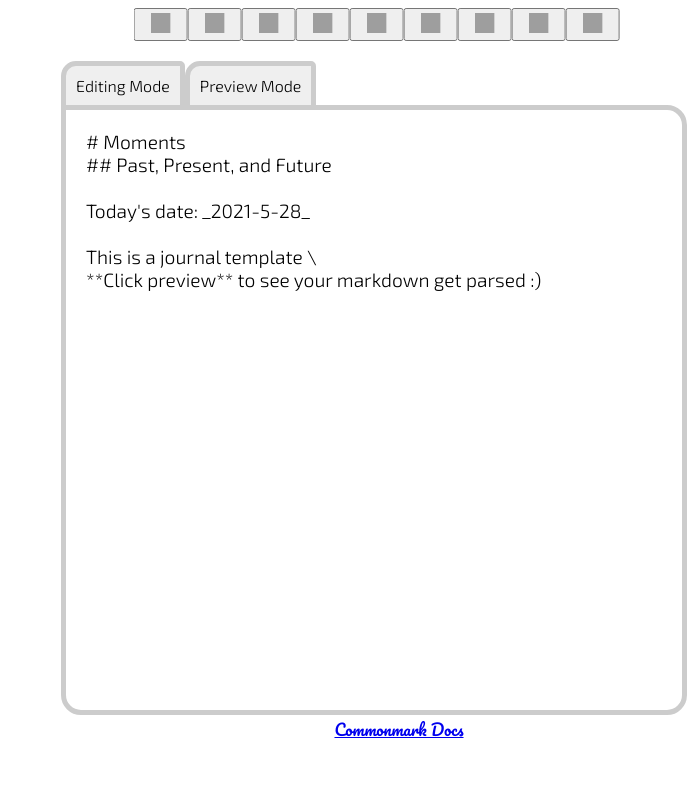
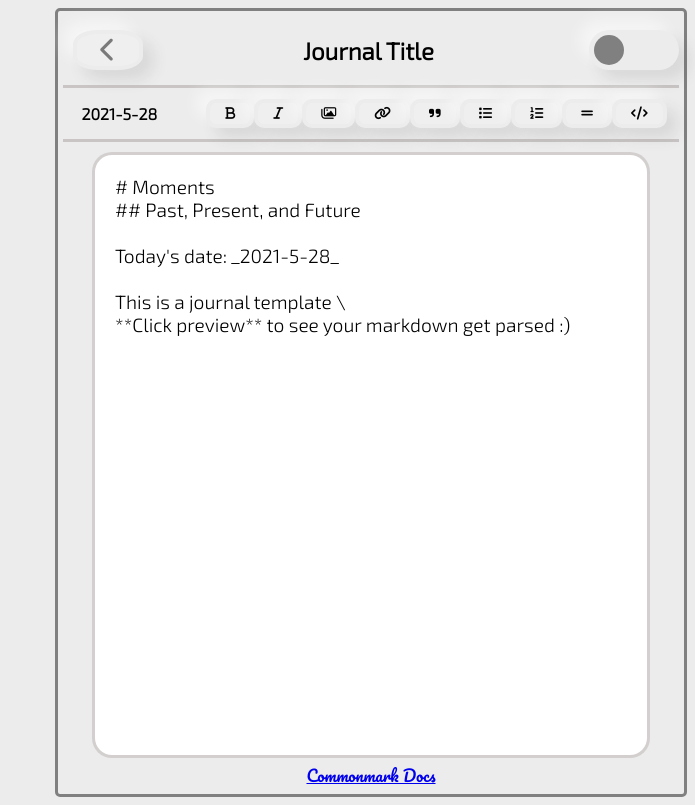
Before and after one commit to calvintanwj/Moments, a React (Create React App) app in the folder moments/: page / in a window 1280 px wide. Shown: the whole page, without its empty margins (585-1280 px from the left). Built offline with nearby package versions, Linux system fonts and the light colour scheme; grey boxes are pictures that could not be loaded.

Commit message:
Apply layout and styling to Journal

```diff
--- a/moments/public/index.html
+++ b/moments/public/index.html
@@ -7,7 +7,7 @@
     <link rel="preconnect" href="https://fonts.gstatic.com">
     <link href="https://fonts.googleapis.com/css2?family=Exo+2:wght@300&display=swap" rel="stylesheet">
     <link href="https://fonts.googleapis.com/css2?family=Pacifico&display=swap" rel="stylesheet">
-    <meta name="viewport" content="width=device-width, initial-scale=1" />
+    <script src="https://kit.fontawesome.com/307a86098e.js" crossorigin="anonymous"></script>    <meta name="viewport" content="width=device-width, initial-scale=1" />
     <meta name="theme-color" content="#000000" />
     <meta
       name="description"
--- a/moments/src/App.js
+++ b/moments/src/App.js
@@ -1,7 +1,6 @@
 import Calendar from "./Calendar.js";
 import Journal from "./Journal/Journal.js";
 import "./index.css";
-import "./Journal/Journal.css";
 
 function App() {
   return (
--- a/moments/src/Journal/Journal.css
+++ b/moments/src/Journal/Journal.css
@@ -1,86 +1,189 @@
 /* General styling of the main-interface */
 #main-interface {
-  float: right;
-  width: 45vw;
+  grid-column: 2;
+  grid-row: 1 / 3;
+  display: flex;
+  flex-direction: column;
+  border: 3px solid grey;
+  padding: 5px;
+  border-radius: 5px;
+  font-family: "Exo 2", sans-serif;
 }
 
-#modetb-with-area {
-  float: right;
-  margin-top: 15px;
+/* Styling for top header of journal */
+#journal-header {
+  display: flex;
+  justify-content: space-between;
+  align-items: center
+}
+
+/* Styling for the back-button */
+#back-button {
+  height: 40px;
+  width: 70px;
+  margin-left: 10px;
+  box-shadow: -10px -10px 15px rgba(255, 255, 255, 0.5),
+    10px 10px 15px rgba(70, 70, 70, 0.12);
+  border-radius: 35%;
+  border: 4px solid #ececec;
+  outline: none;
+  display: flex;
+  align-items: center;
+  justify-content: center;
+}
+
+#back-button:after {
+  font-family: FontAwesome;
+  content: "\f053";
+  font-size: 25px;
+  color: #7a7a7a;
+}
+
+#back-button:hover {
+  box-shadow: inset -10px -10px 15px rgba(255, 255, 255, 0.5),
+    inset 10px 10px 15px rgba(70, 70, 70, 0.12);
+  cursor: pointer;
+}
+
+#back-button:active {
+  box-shadow: -10px -10px 15px rgba(255, 255, 255, 0.5),
+    10px 10px 15px rgba(70, 70, 70, 0.12),
+    inset -10px -10px 15px rgba(255, 255, 255, 0.5),
+    inset 10px 10px 15px rgba(70, 70, 70, 0.12);
+}
+
+#back-button:active:after {
+  color: #365fe6a1;
+}
+
+/* Styling for the mode toolbar */
+#mode-switch {
+  visibility: hidden;
+}
+
+/* The mode switch background */
+#mode-switch + label {
+  cursor: pointer;
+  text-indent: -9999px;
+  width: 90px;
+  height: 40px;
+  display: block;
+  border-radius: 100px;
+  position: relative;
+  box-shadow: -10px -10px 15px rgba(255, 255, 255, 0.5),
+    10px 10px 15px rgba(70, 70, 70, 0.12);
+}
+
+#mode-switch + label:hover {
+  box-shadow: inset -10px -10px 15px rgba(255, 255, 255, 0.5),
+    inset 10px 10px 15px rgba(70, 70, 70, 0.12);
+  cursor: pointer;
+}
+
+/* The circle of the mode switch */
+#mode-switch + label:after {
+  content: "";
+  position: absolute;
+  top: 5px;
+  left: 5px;
+  width: 30px;
+  height: 30px;
+  border-radius: 90px;
+  background: grey;
+  transition: 0.3s;
+}
+
+/* The mode switch to change background color */
+#mode-switch:checked + label {
+  background: #244fdfa1;
+  transition: 0.9s;
+}
+
+/* The movement of the circle after checked */
+#mode-switch:checked + label:after {
+  left: calc(100% - 5px);
+  /* Moves the circle in the opposite direction of the previous iteration each time
+  the switch is toggled */
+  transform: translateX(-100%);
+  background: white;
+}
+
+/* Makes circle wider when clicked */
+#mode-switch + label:active:after {
+  width: 50px;
+}
+
+#journal-title {
+  padding-left: 15%;
+}
+
+/* Styling for second header of journal */
+#date-with-toolbar {
+  display: flex;
+  justify-content: space-between;
+  align-items: center;
+  border-bottom: 3px solid rgba(168, 161, 161, 0.507);
+  border-top: 3px solid rgba(168, 161, 161, 0.507);
+}
+
+/* Styling for date */
+#journal-date {
+  padding-left: 3%;
+  font-weight: bold;
+}
+
+#text-area {
+  align-self: center;
 }
 
 /* Styling of the journal and preview area */
 #journal-area,
 #preview-area {
   font-size: 1.2em;
-  border: 5px solid #cccccc;
+  border: 3px solid rgba(168, 161, 161, 0.507);
+  border-radius: 20px;
+  padding: 20px;
+  margin-top: 10px;
   outline: none;
-  width: 45vw;
+  width: 40vw;
   height: 70vh;
-  padding: 20px;
+  align-self: center;
+  justify-content: center;
   resize: none;
-  float: right;
   font-family: "Exo 2", sans-serif;
-  border-top-right-radius: 20px;
-  border-bottom-left-radius: 20px;
-  border-bottom-right-radius: 20px;
-}
-
-#mdtb-block {
-  width: 50vw;
-  text-align: center;
-  transform: translateX(-8.5%);
+  background: white;
 }
 
 /* Styling of the markdown toolbar */
 #markdown-toolbar {
-  display: inline;
   list-style-type: none;
-  padding: 20px;
+  padding-right: 2%;
 }
 
 /* Styling of the markdown toolbar buttons */
 .markdowntb-bt {
   padding: 3px 15px;
-  cursor: pointer;
+  box-shadow: -10px -10px 15px rgba(255, 255, 255, 0.5),
+    10px 10px 15px rgba(70, 70, 70, 0.12);
+  border: 4px solid #ececec;
+  border-radius: 10px;
 }
 
-/* Styling of the mode toolbar */
-#mode-toolbar {
-  display: flex;
-  margin: 0 auto;
-  position: relative;
-  top: 5px;
+.markdowntb-bt:hover {
+  cursor: pointer;
+  box-shadow: inset -10px -10px 15px rgba(255, 255, 255, 0.5),
+    inset 10px 10px 15px rgba(70, 70, 70, 0.12);
 }
 
-/* Styling of the mode toolbar buttons */
-.modetb-bt {
-  padding: 10px;
-  margin: 5px;
-  cursor: pointer;
-  margin: 0;
-  border: 5px solid #cccccc;
-  border-top-right-radius: 5px;
-  border-top-left-radius: 15px;
-  border-bottom: 5px solid #cccccc;
-  font-family: "Exo 2", sans-serif;
-  font-size: 1em;
-}
-
-.modetb-bt:hover {
-  background-color: lightgrey;
-}
-
-.modetb-bt:focus {
-  background-color: white;
-  border-bottom: 10px white;
+.markdowntb-bt:active {
+  box-shadow: -10px -10px 15px rgba(255, 255, 255, 0.5),
+    10px 10px 15px rgba(70, 70, 70, 0.12),
+    inset -10px -10px 15px rgba(255, 255, 255, 0.5),
+    inset 10px 10px 15px rgba(70, 70, 70, 0.12);
 }
 
 #docs-link {
-  text-align: center;
+  align-self: center;
   font-family: "Pacifico", cursive;
   font-size: 1em;
 }
-
-#bold-text {
-}
--- a/moments/src/Journal/Journal.js
+++ b/moments/src/Journal/Journal.js
@@ -2,133 +2,70 @@ import React, { useState, useEffect } from "react";
 import MarkdownToolbar from "./MarkdownToolbar";
 import ReactMarkdown from "react-markdown";
 import ModeToolbar from "./ModeToolbar";
+import "./Journal.css";
 
 // Global Variables
 
 // Consists of all the button types within the journal toolbar.
 const buttonTypes = [
   {
-    key: "0",
+    key: 0,
     id: "bold-text",
     text: "****",
-    label: (
-      <img
-        height="20px"
-        width="20px"
-        alt="Bold Text"
-        src="https://img.icons8.com/metro/26/000000/bold.png"
-      />
-    ),
+    label: <i class="fas fa-bold"></i>,
   },
   {
-    key: "1",
+    key: 1,
     id: "italicize-text",
     text: "__",
-    label: (
-      <img
-        height="20px"
-        width="20px"
-        alt="Italicize Text"
-        src="https://img.icons8.com/metro/26/000000/italic.png"
-      />
-    ),
+    label: <i class="fas fa-italic"></i>,
   },
   {
-    key: "2",
+    key: 2,
     id: "attach-image",
     text: "![image]()",
-    label: (
-      <img
-        height="20px"
-        width="20px"
-        alt="Attach Img"
-        src="https://img.icons8.com/metro/26/000000/xlarge-icons.png"
-      />
-    ),
+    label: <i class="far fa-images"></i>,
   },
   {
-    key: "3",
+    key: 3,
     id: "attach-link",
     text: "[Link]()",
-    label: (
-      <img
-        height="20px"
-        width="20px"
-        alt="Attach LInk"
-        src="https://img.icons8.com/metro/26/000000/add-link.png"
-      />
-    ),
+    label: <i class="fas fa-link"></i>,
   },
   {
-    key: "4",
+    key: 4,
     id: "blockquote",
     text: "> ",
-    label: (
-      <img
-        height="20px"
-        width="20px"
-        alt="Block Quote"
-        src="https://img.icons8.com/metro/26/000000/quote.png"
-      />
-    ),
+    label: <i class="fas fa-quote-right"></i>,
   },
   {
-    key: "5",
+    key: 5,
     id: "bullet-list",
     text: "* ",
-    label: (
-      <img
-        height="20px"
-        width="20px"
-        alt="Bullet List"
-        src="https://img.icons8.com/metro/26/000000/list.png"
-      />
-    ),
+    label: <i class="fas fa-list"></i>,
   },
   {
-    key: "6",
+    key: 6,
     id: "numbered-list",
     text: "1. ",
-    label: (
-      <img
-        height="20px"
-        width="20px"
-        alt="Numbered List"
-        src="https://img.icons8.com/metro/26/000000/numbered-list.png"
-      />
-    ),
+    label: <i class="fas fa-list-ol"></i>,
   },
   {
-    key: "7",
+    key: 7,
     id: "line-break",
     text: "---",
-    label: (
-      <img
-        height="20px"
-        width="20px"
-        alt="Line Break"
-        src="https://img.icons8.com/metro/26/000000/horizontal-line.png"
-      />
-    ),
+    label: <i class="fas fa-grip-lines"></i>,
   },
   {
-    key: "8",
+    key: 8,
     id: "inline-code",
     text: "` `",
-    label: (
-      <img
-        height="20px"
-        width="20px"
-        alt="Inline Code"
-        src="https://img.icons8.com/metro/26/000000/code.png"
-      />
-    ),
+    label: <i class="fas fa-code"></i>,
   },
 ];
 
 // Journal component
 function Journal() {
-
   // Just a quick little template for a journal entry.
   var today = new Date();
   var date =
@@ -168,7 +105,7 @@ function Journal() {
   useEffect(() => {
     const savedEntry = window.localStorage.getItem("entry");
     setInput(savedEntry ?? templateEntry);
-  }, []);
+  }, [templateEntry]);
 
   // Contains the main logic when tab is pressed
   function clickTab(e) {
@@ -204,15 +141,15 @@ function Journal() {
         buttonTypes[key].text +
         input.substring(cursor.end, input.length),
       setTimeout(() => {
-        if (key == 0 || key == 4 || key == 5) {
+        if (key === 0 || key === 4 || key === 5) {
           txtarea.selectionStart = txtarea.selectionEnd = start + 2;
-        } else if (key == 1 || key == 8) {
+        } else if (key === 1 || key === 8) {
           txtarea.selectionStart = txtarea.selectionEnd = start + 1;
-        } else if (key == 2) {
+        } else if (key === 2) {
           txtarea.selectionStart = txtarea.selectionEnd = start + 9;
-        } else if (key == 3) {
+        } else if (key === 3) {
           txtarea.selectionStart = txtarea.selectionEnd = start + 7;
-        } else if (key == 7 || key == 6) {
+        } else if (key === 7 || key === 6) {
           txtarea.selectionStart = txtarea.selectionEnd = start + 3;
         }
       }, 1)
@@ -241,13 +178,16 @@ function Journal() {
   // The overall journal interface.
   return (
     <div id="main-interface">
-      <div id="mdtb-block">
+      <div id="journal-header">
+        <button id="back-button"></button>
+        <h2 id="journal-title">Journal Title</h2>
+        <ModeToolbar onClick={toggleMode} />
+      </div>
+      <div id="date-with-toolbar">
+        <p id="journal-date">{date}</p>
         <MarkdownToolbar onClick={toolbarClick} buttons={buttonTypes} />
       </div>
-      <div id="modetb-with-area">
-        <ModeToolbar onClick={toggleMode} />
-        <span>{isEditing ? editingMode : previewMode}</span>
-      </div>
+      <div id="text-area">{isEditing ? editingMode : previewMode}</div>
       <div id="docs-link">
         <a href="https://spec.commonmark.org/0.29/">Commonmark Docs</a>
       </div>
--- a/moments/src/Journal/ModeToolbar.js
+++ b/moments/src/Journal/ModeToolbar.js
@@ -3,14 +3,14 @@ import React from "react";
 // Mode toolbar component
 function ModeToolbar({ onClick }) {
   return (
-    <div id="mode-toolbar">
-      <button id="mdtb-1" className="modetb-bt" onClick={() => onClick(true)}>
-        Editing Mode
-      </button>
-      <button id="mdtb-2" className="modetb-bt" onClick={() => onClick(false)}>
-        Preview Mode
-      </button>
-    </div>
+    <>
+      <input
+        id="mode-switch"
+        type="checkbox"
+        onClick={() => onClick(!document.getElementById("mode-switch").checked)}
+      />
+      <label for="mode-switch">Toggle</label>
+    </>
   );
 }
 
--- a/moments/src/index.css
+++ b/moments/src/index.css
@@ -0,0 +1,9 @@
+#App {
+   display: grid;
+   grid-template-columns: repeat(2, 1fr);
+   grid-template-rows: repeat(2, 1fr);
+}
+
+html {
+   background-color: #ececec;
+}
```
